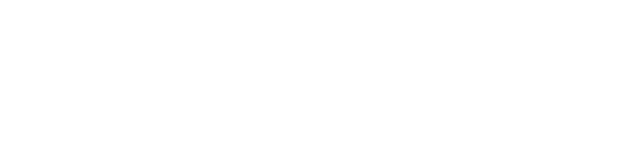
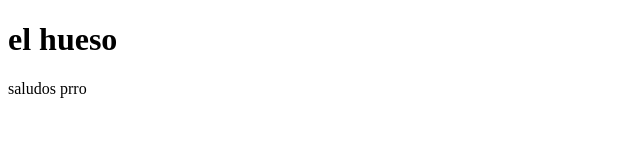
Before and after one commit to mylugas/proyecto_musica_htmlClase, a plain HTML site: page index.html in a window 1280 px wide. Shown: the whole page, without its empty margins (0-640 px from the left). Drawn offline with Linux system fonts and the light colour scheme.

Commit message:
ahora si agrege el ha1 y un div

```diff
--- a/index.html
+++ b/index.html
@@ -6,6 +6,9 @@
     <title>gitdesdeCOd</title>
 </head>
 <body>
-
+    <h1>el hueso</h1>
+    <div class="el hueso">
+        <p>saludos prro</p>
+    </div>
 </body>
 </html>
```
